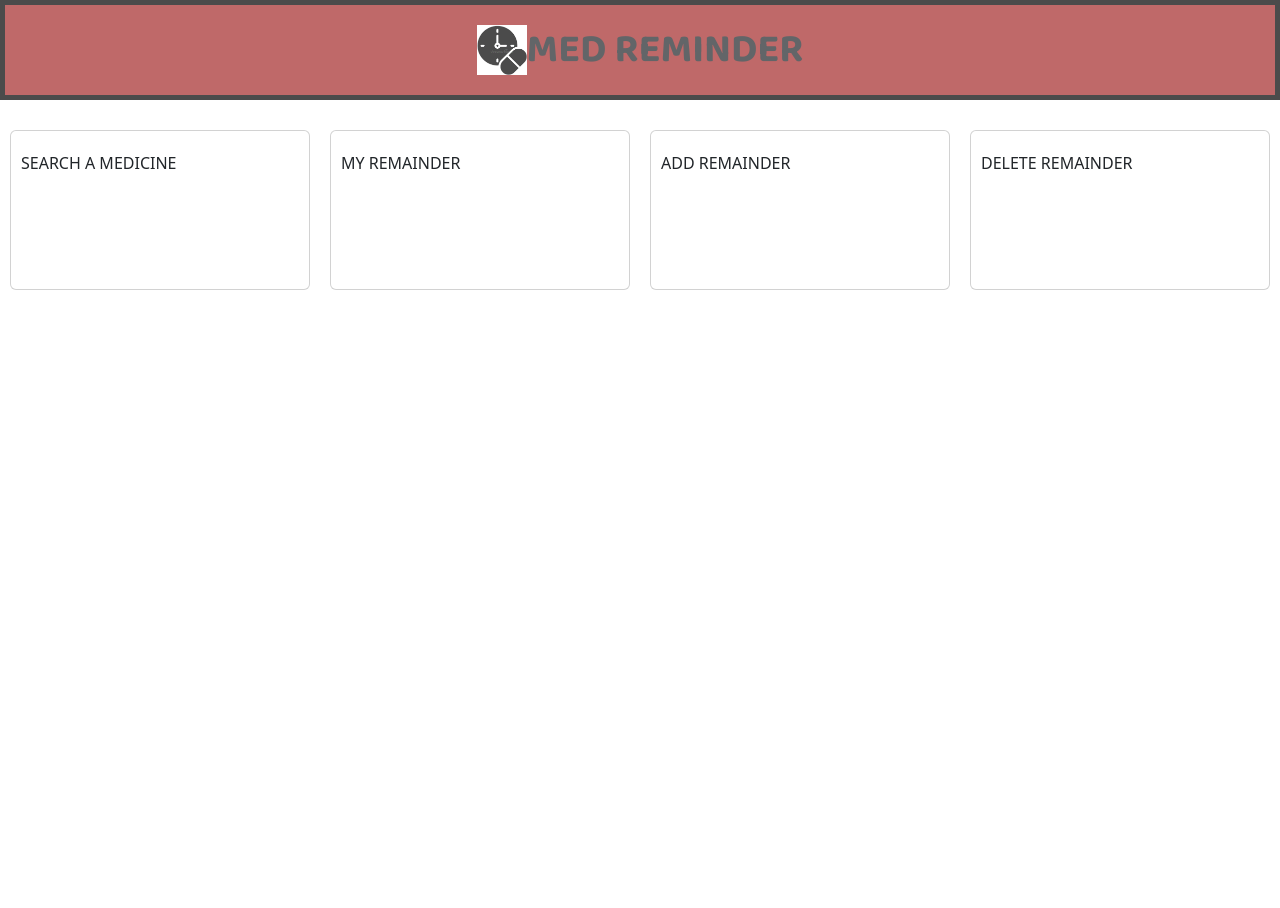
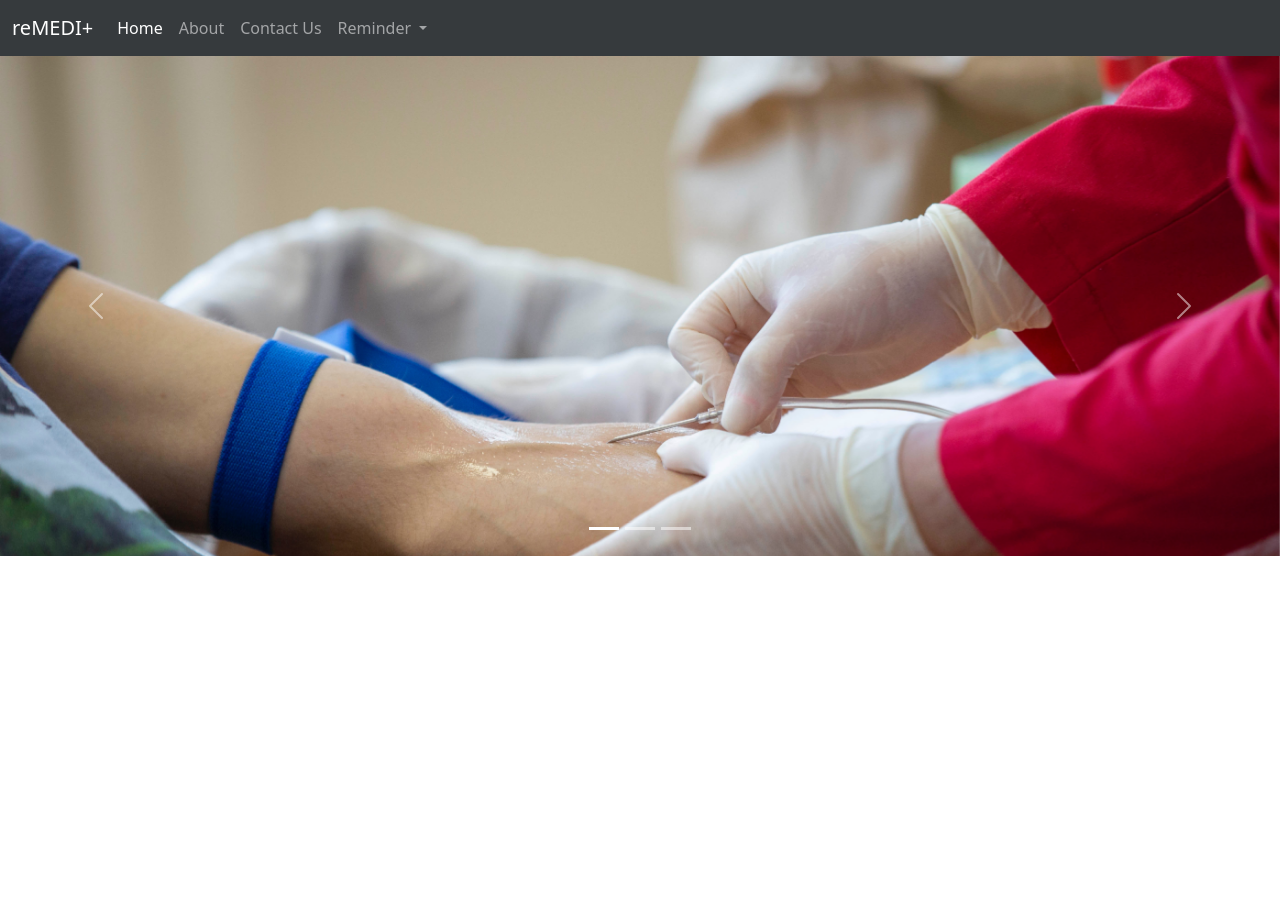
Before and after one commit to amanupadhyay28/hackin-winters, a FastAPI app: page / in a window 1280 px wide. Shown: the top 908 px of the page. Run offline with FastAPI, Linux system fonts and the light colour scheme.

Commit message:
new home page

```diff
--- a/src/styles/index.css
+++ b/src/styles/index.css
@@ -1,4 +1,4 @@
-* {
+/* * {
     margin: 0px;
     padding: 0px;
 }
@@ -13,12 +13,17 @@
     justify-content: center;
     border: 5px black solid;
     opacity: 0.7;
+    margin-top: 10px;
 }
 
 #logo {
     height: 50px;
     width: 50px;
     margin-left: 0px;
+}
+
+.container-fluid {
+    color: white;
 }
 
 .box {
@@ -33,5 +38,18 @@
     margin: 20px 10px;
     padding: 20px 10px;
     width: 50%;
-    /* height: 200px; */
+    /* height: 200px;
+} */
+
+.style{
+    opacity: 0.9;
 }
+
+/* img .size{
+    height: 1px;
+    width: 1px;
+} */
+
+.con{
+    height: 500px;
+}
--- a/src/templates/index.html
+++ b/src/templates/index.html
@@ -16,26 +16,76 @@
         integrity="sha384-OERcA2EqjJCMA+/3y+gxIOqMEjwtxJY7qPCqsdltbNJuaOe923+mo//f6V8Qbsw3"
         crossorigin="anonymous"></script>
 </head>
+<nav class="navbar navbar-expand-lg navbar-dark bg-dark style">
+    <div class="container-fluid">
+        <a class="navbar-brand" href="#">reMEDI+</a>
+        <button class="navbar-toggler" type="button" data-bs-toggle="collapse" data-bs-target="#navbarNavDropdown"
+            aria-controls="navbarNavDropdown" aria-expanded="false" aria-label="Toggle navigation">
+            <span class="navbar-toggler-icon"></span>
+        </button>
+        <div class="collapse navbar-collapse" id="navbarNavDropdown">
+            <ul class="navbar-nav">
+                <li class="nav-item">
+                    <a class="nav-link active" aria-current="page" href="/">Home</a>
+                </li>
+                <li class="nav-item">
+                    <a class="nav-link" href="/about.html">About</a>
+                </li>
+                <li class="nav-item">
+                    <a class="nav-link" href="/contact.html">Contact Us</a>
+                </li>
+                <li class="nav-item dropdown">
+                    <a class="nav-link dropdown-toggle" href="#" role="button" data-bs-toggle="dropdown"
+                        aria-expanded="false">
+                        Reminder
+                    </a>
+                    <ul class="dropdown-menu">
+                        <li><a class="dropdown-item" href="#">My Reminder</a></li>
+                        <li><a class="dropdown-item" href="#">Set Reminder</a></li>
+                        <li><a class="dropdown-item" href="#">Delete Reminder</a></li>
+                    </ul>
+                </li>
+
+                <!-- <img src="/src/asset/logo.png" alt="logo"> -->
+            </ul>
+        </div>
+    </div>
+</nav>
+
+<div id="carouselExampleIndicators" class="carousel slide carousel-fade" data-bs-ride="true">
+    <div class="carousel-indicators">
+        <button type="button" data-bs-target="#carouselExampleIndicators" data-bs-slide-to="0" class="active"
+            aria-current="true" aria-label="Slide 1"></button>
+        <button type="button" data-bs-target="#carouselExampleIndicators" data-bs-slide-to="1"
+            aria-label="Slide 2"></button>
+        <button type="button" data-bs-target="#carouselExampleIndicators" data-bs-slide-to="2"
+            aria-label="Slide 3"></button>
+    </div>
+    <div class="carousel-inner con">
+        <div class="carousel-item active">
+            <img src="/src/asset/image1.jpg" class="d-block w-100" alt="error">
+        </div>
+        <div class="carousel-item">
+            <img src="/src/asset/image2.jpg" class="d-block w-100" alt="error">
+        </div>
+        <div class="carousel-item">
+            <img src="/src/asset/image3.jpg" class="d-block w-100" alt="error">
+        </div>
+    </div>
+    <button class="carousel-control-prev" type="button" data-bs-target="#carouselExampleIndicators"
+        data-bs-slide="prev">
+        <span class="carousel-control-prev-icon" aria-hidden="true"></span>
+        <span class="visually-hidden">Previous</span>
+    </button>
+    <button class="carousel-control-next" type="button" data-bs-target="#carouselExampleIndicators"
+        data-bs-slide="next">
+        <span class="carousel-control-next-icon" aria-hidden="true"></span>
+        <span class="visually-hidden">Next</span>
+    </button>
+</div>
 
 <body>
-    <div id="head">
-        <img id="logo" src="/src/asset/logo.png" alt="logo">
-        MED REMINDER
-    </div>
-    <div class="box">
-        <div class="card">
-            SEARCH A MEDICINE
-        </div>
-        <div class="card">
-            MY REMAINDER
-        </div>
-        <div class="card">
-            ADD REMAINDER
-        </div>
-        <div class="card">
-            DELETE REMAINDER
-        </div>
-    </div>
+
 </body>
 
 </html>
```
Also changed, not shown: src/asset/image1.jpg (added), src/asset/image2.jpg (added), src/asset/image3.jpg (added).
